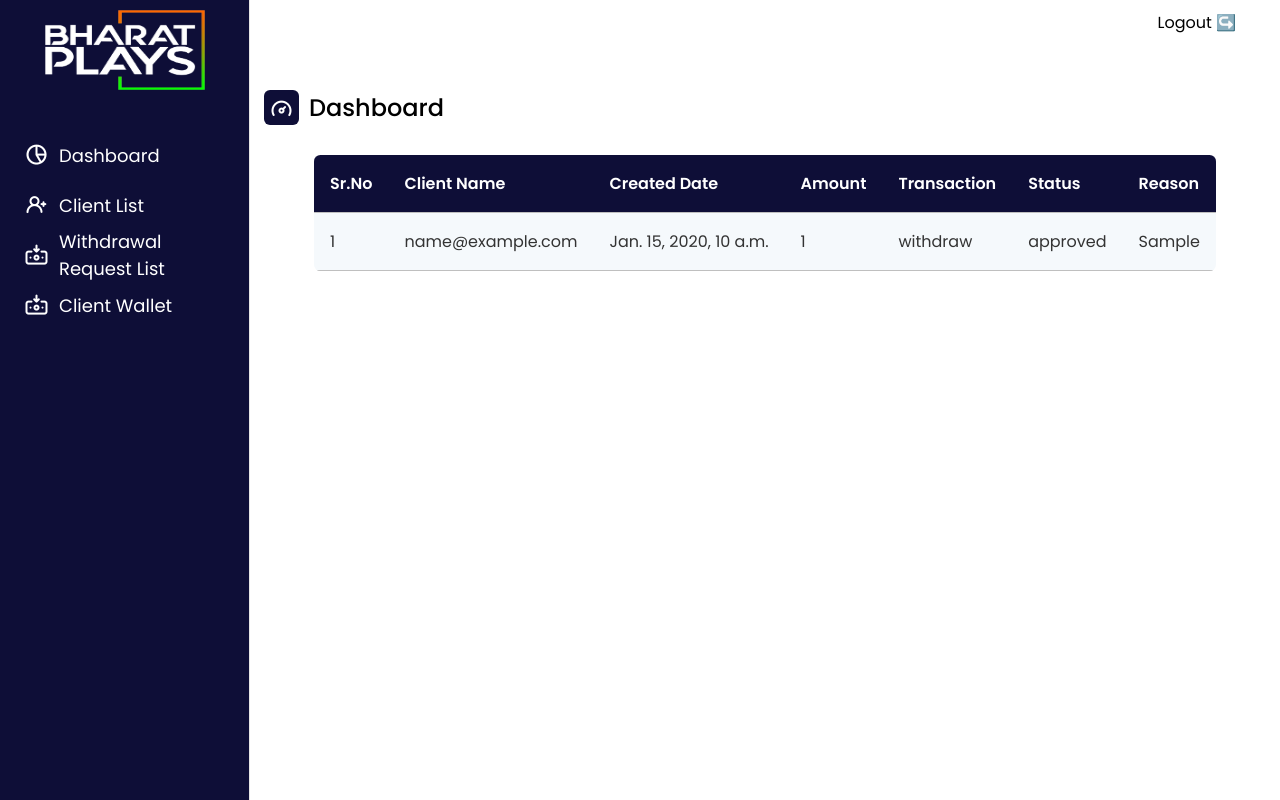
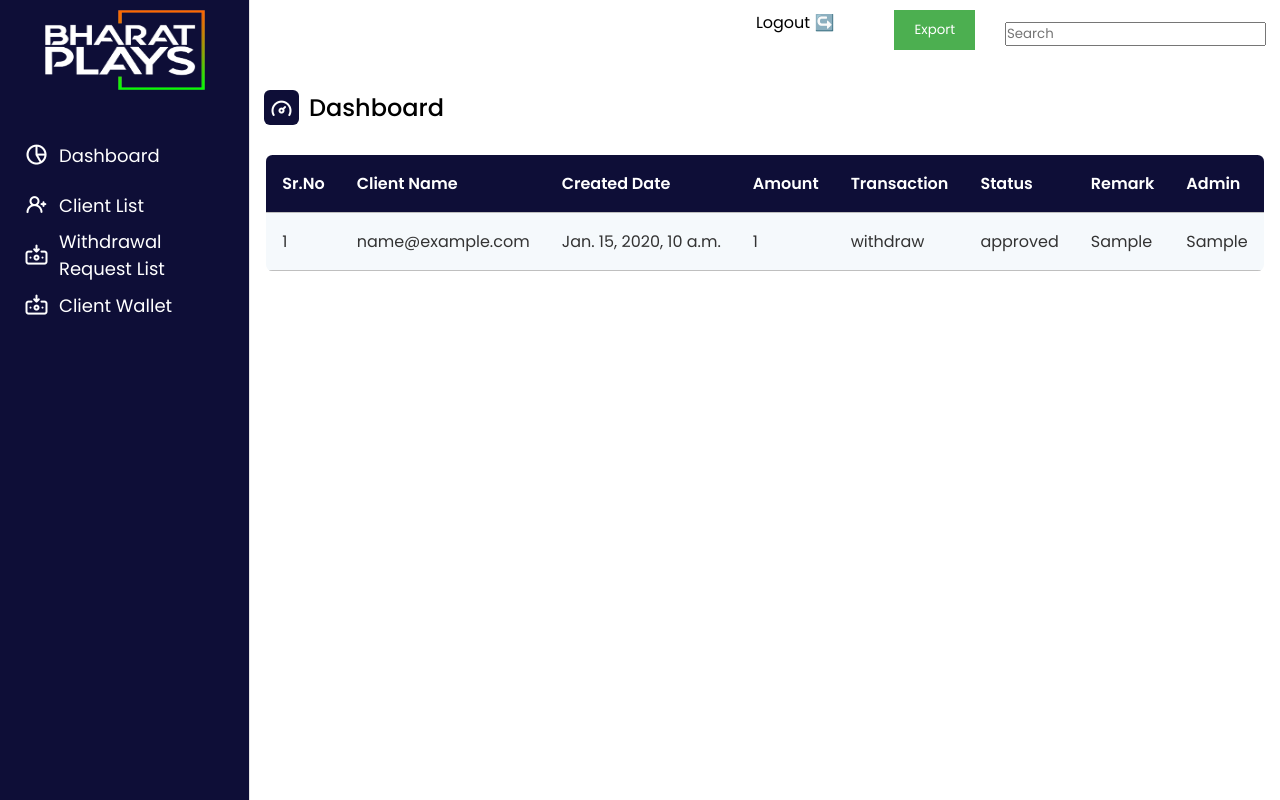
Before and after one commit to Rushikeshdev/bharat_play_repo, a Django app: page /admin_dashboard/template/ in a window 1280 px wide. Run offline with Django 4.2, Linux system fonts and the light colour scheme; tables that the repository leaves empty hold one stand-in row (values such as "Sample post"); some libraries are stand-ins or nearby versions.

Commit message:
Export and search on admin dashboard and admin remark

```diff
--- a/bank_account_pe/models.py
+++ b/bank_account_pe/models.py
@@ -106,6 +106,7 @@ class Account(models.Model):
     ammount = models.IntegerField()
     req_status = models.CharField(max_length=255,default='pending')
     reasons = models.CharField(max_length=255,default='')
+    admin_remark = models.CharField(max_length=255,default='')
     ref_number = models.CharField(max_length=255)
     total_balnce = models.IntegerField(default=0)
     created_at = models.DateTimeField(auto_now=True)
--- a/bank_account_pe/views.py
+++ b/bank_account_pe/views.py
@@ -463,14 +463,13 @@ class WithdrawalRequestDetail(APIView):
     def put(self, request, pk):
         transaction_request = self.get_object(pk)
 
-        print(transaction_request.ammount)
-        print(request.data)
 
-        if request.data['req_status']=='approved':
-
+        if request.data['req_status']=='Approved':
+            print("HI HELOO HI",request.data)
+            transaction_request.admin_remark = request.data['admin_remark']
             transaction_request.ref_number = request.data['ref_number']
             transaction_request.reasons = request.data['reasons']
-        elif request.data['req_status']=='rejected':
+        elif request.data['req_status']=='Rejected':
             transaction_request.reasons = request.data['reasons']
 
 
--- a/templates/admin_dashboard.html
+++ b/templates/admin_dashboard.html
@@ -17,6 +17,20 @@
     <link
       rel="stylesheet"
       href="https://unicons.iconscout.com/release/v4.0.0/css/line.css" />
+
+      <style>
+        #exportBtn {
+            padding: 10px 20px;
+            background-color: #4CAF50;
+            color: white;
+            border: none;
+            cursor: pointer;
+        }
+
+        #exportBtn:hover {
+            background-color: #45a049;
+        }
+    </style>
 
     <title>Admin Dashboard Panel</title>
   </head>
@@ -67,6 +81,16 @@
                 style="font-weight: 600; font-size: 16px">↪️</span></span></a>
         </div>
 
+        <div class="search-box">
+          <button id="exportBtn">Export</button>
+
+        </div>
+
+        <div>
+          <input type="text" id="searchBarAdmin" placeholder="Search">
+
+        </div>
+
         <!--<img src="images/profile.jpg" alt="">-->
       </div>
 
@@ -82,7 +106,7 @@
           <div class="activity-data">
             <div class="container">
 
-              <table class="rwd-table">
+              <table class="rwd-table" id="admin_dashboard_table">
 
                 <tbody>
                   <tr>
@@ -92,7 +116,8 @@
                     <th>Amount</th>
                     <th>Transaction</th>
                     <th>Status</th>
-                    <th>Reason</th>
+                    <th>Remark</th>
+                    <th>Admin</th>
                   </tr>
                   {% for withdrawal_request,txn in withdrawal_requests %}
                   <tr>
@@ -108,6 +133,7 @@
                         <td data-th="Reason">{{withdrawal_request.reasons}}</td>
 
                     {% endif %}
+                    <td data-th="Status">{{withdrawal_request.admin_remark}}</td>
 
                   </tr>
                   {% endfor %}
@@ -120,6 +146,9 @@
     </section>
     <!-- End Dashboard Section -->
 
-    <script src="script.js"></script>
+    <script src="https://code.jquery.com/jquery-3.6.0.min.js"></script>
+    <script src="https://cdnjs.cloudflare.com/ajax/libs/xlsx/0.18.5/xlsx.full.min.js"></script>
+
+    {% include 'js/admin_dashboard_export_js.html' %}
   </body>
 </html>
--- /dev/null
+++ b/templates/js/admin_dashboard_export_js.html
@@ -0,0 +1,27 @@
+<script>
+    $(document).ready(function() {
+        $('#exportBtn').click(function() {
+            // Reference to the table
+            var table = $('#admin_dashboard_table')[0];
+
+            // Convert the table to a worksheet
+            var worksheet = XLSX.utils.table_to_sheet(table);
+
+            // Create a new workbook and append the worksheet
+            var workbook = XLSX.utils.book_new();
+            XLSX.utils.book_append_sheet(workbook, worksheet, 'Sheet1');
+
+            // Export the workbook to an Excel file
+            XLSX.writeFile(workbook, 'admin_dashboard_data.xlsx');
+        });
+
+        $('#searchBarAdmin').on('keyup', function() {
+                var value = $(this).val().toLowerCase();
+                $('#admin_dashboard_table tbody tr').filter(function() {
+                    $(this).toggle($(this).text().toLowerCase().indexOf(value) > -1);
+                });
+            });
+
+
+    });
+</script>
--- a/templates/js/status_change_js.html
+++ b/templates/js/status_change_js.html
@@ -24,10 +24,12 @@
         // Add event listener to submit button
         $('.submit-button').click(function() {
             var parentTd = $(this).parent();
+            var adminremarkValue = parentTd.find('.extra-textbox1').val();
             var textboxValue = parentTd.find('.extra-textbox').val();
 
             console.log('Submitted value:', textboxValue);
             console.log('selectedOption:', selectedOption);
+            console.log('adminremarkValue', adminremarkValue);
             var data
             if (selectedOption === 'Approved') {
 
@@ -37,6 +39,7 @@
                     'ref_number':textboxValue,
                     'reasons':'NA',
                     'transaction_type':'withdraw',
+                    'admin_remark':adminremarkValue,
                     'req_status':selectedOption
 
                 }
--- a/templates/js/withdrawal_request_dashboard_js.html
+++ b/templates/js/withdrawal_request_dashboard_js.html
@@ -25,7 +25,8 @@ $(document).ready(function () {
                     'ref_number':0,
                     'reasons':'NA',
                     'req_status': selectedStatus,
-                    'transaction_type':'NA'
+                    'transaction_type':'NA',
+                    'admin_remark':'NA'
                 }),
                 success: function (data) {
                     // Update the status cell text with the new status
```
Also changed, not shown: templates/admin_withdrawal_request.html (+7 -0 lines).
